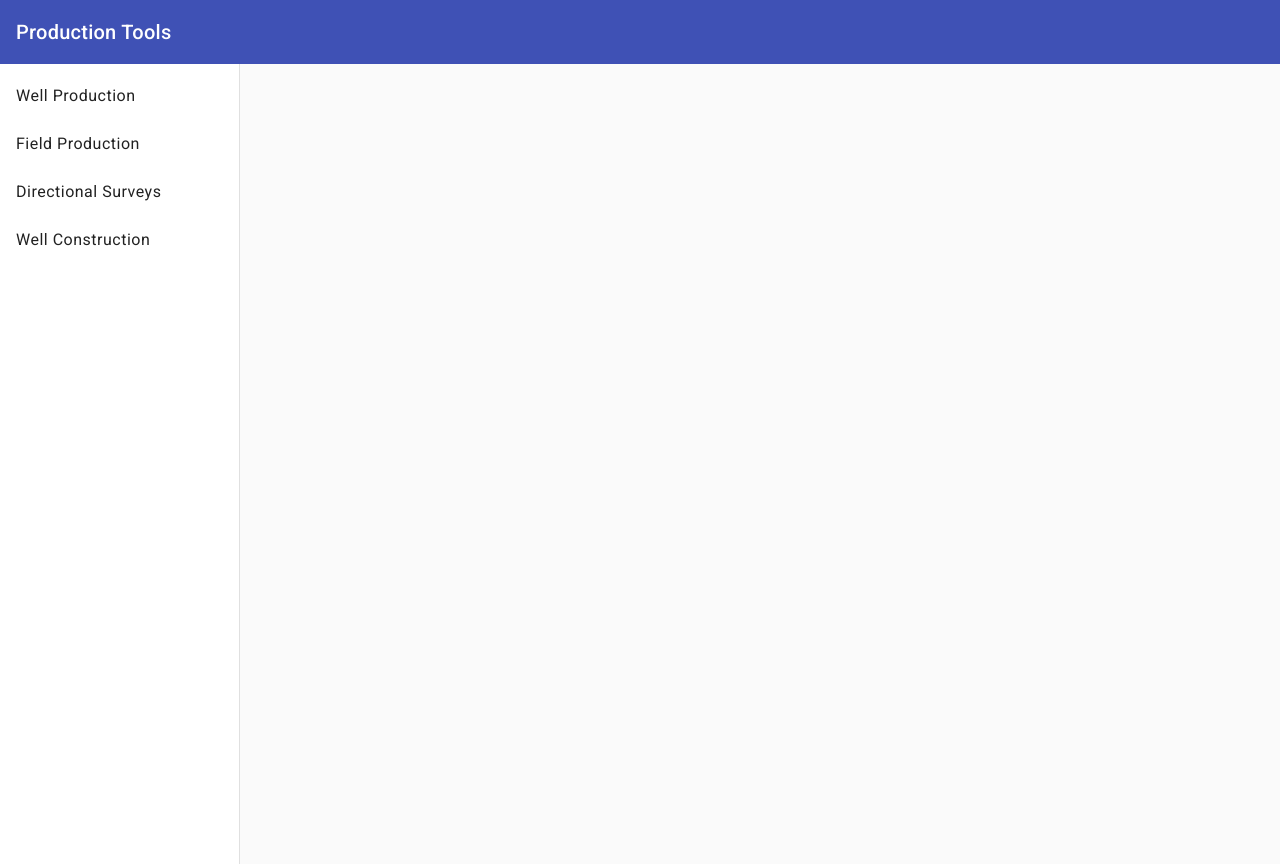
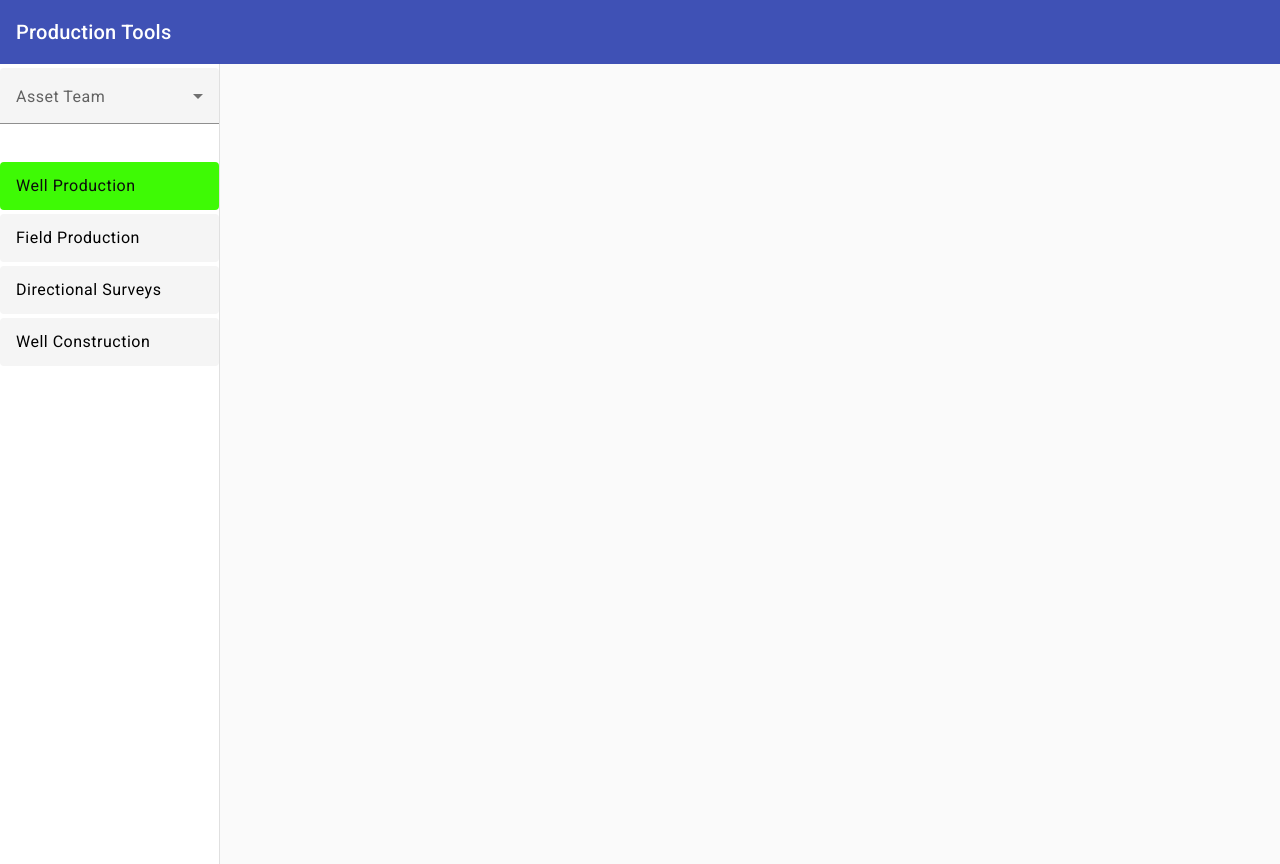
Before and after one commit to amboydan/Production-Plot, an Angular app: page / in a window 1280 px wide. Built offline with nearby package versions, Linux system fonts and the light colour scheme.

Commit message:
next step is to get the queries built for the intro page

```diff
--- a/src/app/app.routes.ts
+++ b/src/app/app.routes.ts
@@ -9,7 +9,7 @@ export const routes: Routes = [
     children: [
       { path: 'fieldProduction', component: ContentComponent },
       { path: 'dirSurveys', component: ContentComponent },
-      { path: 'wellConstruction', component: ContentComponent }
+      { path: 'wellConstruction', component: ContentComponent },
     ]
   }
 ];
--- a/src/app/main/main.component.html
+++ b/src/app/main/main.component.html
@@ -1,7 +1,15 @@
 <app-header></app-header>
 <mat-sidenav-container class="app-container">
   <mat-sidenav mode="side" opened class="app-sidenav">
-    <mat-nav-list class="main-sidenav">
+    <mat-form-field class="main-team-select">
+      <mat-label>Asset Team</mat-label>
+      <mat-select  [(ngModel)]="selectedValue" name="food">
+        @for (team of teams; track team) {
+          <mat-option [value]="team.value">{{team.viewValue}}</mat-option>
+        }
+      </mat-select>
+    </mat-form-field>
+    <mat-nav-list class="main-sidenav tool">
       <a mat-list-item routerLink="/" routerLinkActive="active-link" [routerLinkActiveOptions]="{ exact: true }">
         <span class="list-text">Well Production</span>
       </a>
--- a/src/app/main/main.component.scss
+++ b/src/app/main/main.component.scss
@@ -1,39 +1,52 @@
-/* Style the entire sidenav list */
-::ng-deep .main-sidenav a.mat-list-item {
-  background-color: #f5f5f5;  /* default background */
+:host ::ng-deep .main-sidenav .mat-mdc-list-item {
+  background-color: #f5f5f5;
   margin: 4px 0;
   border-radius: 4px;
   transition: background-color 0.2s, color 0.2s;
   text-decoration: none;
 }
 
+:host ::ng-deep .main-team-select {
+  //background-color: #f5f5f5;
+  width: 100%;
+  margin: 4px 0;
+  border-radius: 1px;
+  transition: background-color 0.2s, color 0.2s;
+  text-decoration: none;
+}
+
 /* Hover effect */
-::ng-deep .main-sidenav a.mat-list-item:hover {
-  background-color: #e0e0e0;
+:host ::ng-deep .main-sidenav .mat-mdc-list-item:hover {
+  background-color: #3ecc13;
 }
 
 /* Default text color */
-::ng-deep .main-sidenav a.mat-list-item .list-text {
-  color: #d60f0f;
+:host ::ng-deep .main-sidenav .mat-mdc-list-item .mat-mdc-list-item-title,
+:host ::ng-deep .main-sidenav .mat-mdc-list-item .list-text {
+  color: #000000;
 }
 
-/* Active link styles */
-::ng-deep .main-sidenav a.mat-list-item.active-link {
+/* Active link background */
+:host ::ng-deep .main-sidenav a.active-link.mat-mdc-list-item {
   background-color: #3f51b5;
+}
+:host ::ng-deep .tool a.active-link.mat-mdc-list-item {
+  background-color: #3efa05;
 }
 
 /* Active link text color */
-::ng-deep .main-sidenav a.mat-list-item.active-link .list-text {
-  color: white !important;
+:host ::ng-deep .main-sidenav a.active-link.mat-mdc-list-item .mat-mdc-list-item-title,
+:host ::ng-deep .main-sidenav a.active-link.mat-mdc-list-item .list-text {
+  color: rgb(12, 12, 12) !important;
 }
 
-/* Layout helpers */
+/* Layout */
 .app-container {
   height: 100vh;
 }
 
 .app-sidenav {
-  width: 240px;
+  width: 220px;
 }
 
 .app-content {
--- a/src/app/main/main.component.ts
+++ b/src/app/main/main.component.ts
@@ -1,4 +1,5 @@
-import { Component } from '@angular/core';
+import { Component, OnInit } from '@angular/core';
+ import { CommonModule } from '@angular/common';
 import { MatSidenavModule } from '@angular/material/sidenav';
 import { MatToolbarModule } from '@angular/material/toolbar';
 import { MatListModule } from '@angular/material/list';
@@ -8,11 +9,25 @@ import {
   RouterLinkActive
 } from '@angular/router';
 import { HeaderComponent } from "../header/header.component";
+import {FormsModule} from '@angular/forms';
+import {MatInputModule} from '@angular/material/input';
+import {MatSelectModule} from '@angular/material/select';
+import {MatFormFieldModule} from '@angular/material/form-field';
+
+interface Team {
+  value: string;
+  viewValue: string;
+}
 
 @Component({
   selector: 'app-main',
   standalone: true,
   imports: [
+    CommonModule,
+    FormsModule,
+    MatInputModule,
+    MatSelectModule,
+    MatFormFieldModule,
     MatSidenavModule,
     MatToolbarModule,
     MatListModule,
@@ -22,6 +37,22 @@ import { HeaderComponent } from "../header/header.component";
     RouterLinkActive
   ],
   templateUrl: './main.component.html',
-  styleUrls: ['./main.component.scss'],
+  styleUrls: ['./main.component.scss']
 })
-export class MainComponent {}
+export class MainComponent implements OnInit {
+
+  ngOnInit(): void {
+
+  }
+
+  selectedValue: string | undefined;
+  teams: Team[] = [
+    {value: 'PBU', viewValue: 'Prudhoe Bay'},
+    {value: 'WNS', viewValue: 'Western North Slope'},
+    {value: 'MPU', viewValue: 'Milne Point Unit'},
+    {value: 'AKI', viewValue: 'AK Islands'},
+    {value: 'KEN', viewValue: 'Kenai'},
+    {value: 'CIO', viewValue: 'Cook Inlet Offshore'}
+  ];
+
+}
```
Also changed, not shown: src/app/header/header.component.html (+4 -4 lines), src/app/content/content.component.html (line endings or trailing spaces).
